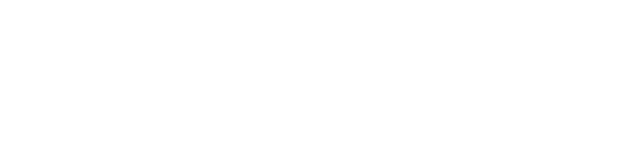
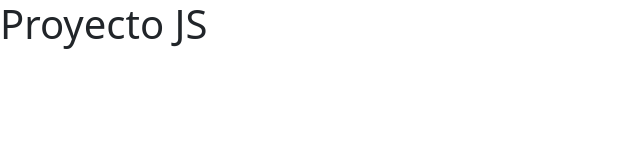
Before and after one commit to martinmarvel98/Proyecto_JS, a plain HTML site: page index.html in a window 1280 px wide. Shown: the whole page, without its empty margins (0-640 px from the left). Drawn offline with nearby package versions, Linux system fonts and the light colour scheme.

Commit message:
nuevo cambio

```diff
--- a/index.html
+++ b/index.html
@@ -15,6 +15,8 @@
 
     <main>
 
+        <h1>Proyecto JS</h1>
+
     </main>
 
     <footer>
```
